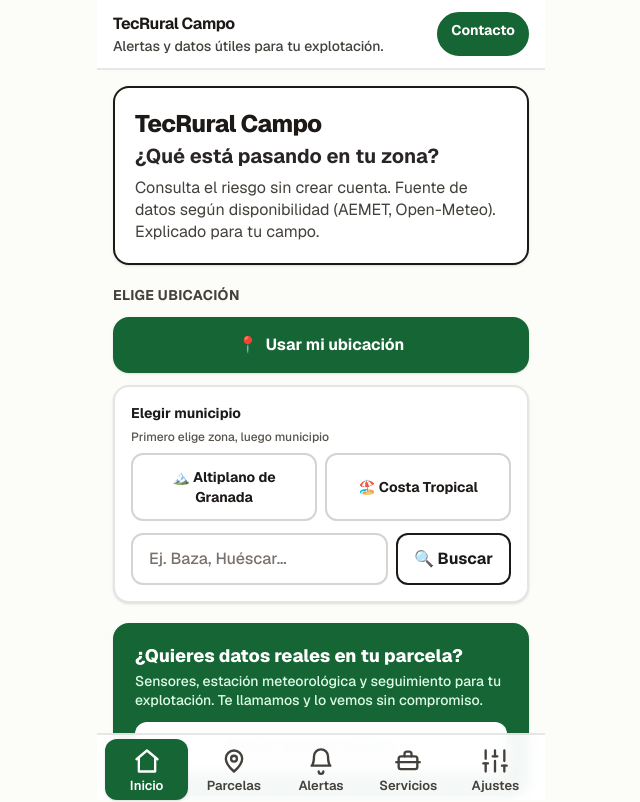
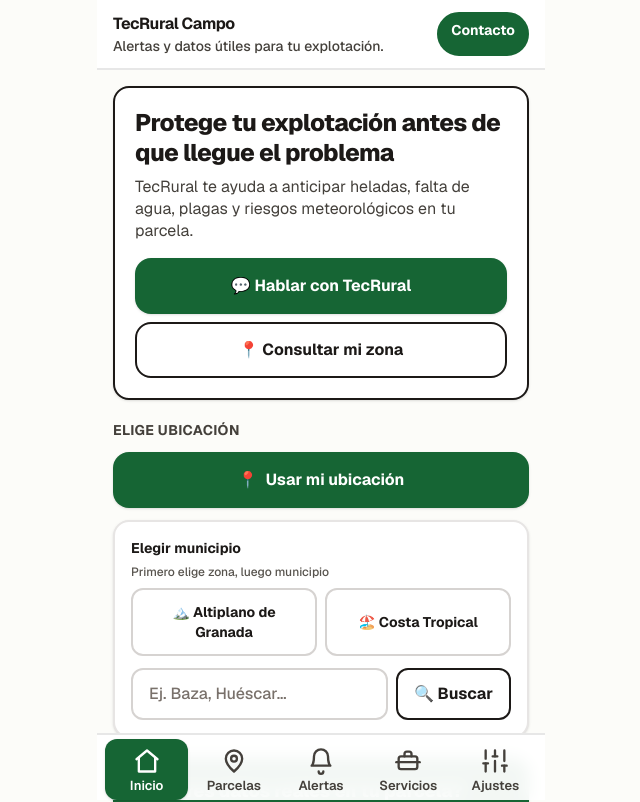
Before and after one commit to mcgnexus/tecrural_alarmas, a Next.js app: page / in a window 1280 px wide. Shown: the top 802 px of the page, without its empty margins (319-959 px from the left). Built offline with nearby package versions, Linux system fonts and the light colour scheme.

Commit message:
feat(portada): nuevo hero comercial con CTA antes del selector de zona

```diff
--- a/src/components/campo/home-sin-registro.tsx
+++ b/src/components/campo/home-sin-registro.tsx
@@ -216,12 +216,29 @@
   return (
     <div className="flex flex-col gap-5">
       <section className="rounded-2xl border-2 border-stone-900 bg-white p-5 shadow-sm">
-        <h1 className="text-2xl font-extrabold tracking-tight text-stone-900">TecRural Campo</h1>
-        <p className="mt-1 text-xl font-bold leading-tight text-stone-800">¿Qué está pasando en tu zona?</p>
-        <p className="mt-2 text-base leading-snug text-stone-700">Consulta el riesgo sin crear cuenta. Fuente de datos según disponibilidad (AEMET, Open-Meteo). Explicado para tu campo.</p>
+        <h1 className="text-2xl font-extrabold leading-tight tracking-tight text-stone-900">
+          Protege tu explotación antes de que llegue el problema
+        </h1>
+        <p className="mt-2 text-base leading-snug text-stone-700">
+          TecRural te ayuda a anticipar heladas, falta de agua, plagas y riesgos meteorológicos en tu parcela.
+        </p>
+        <div className="mt-4 flex flex-col gap-2">
+          <a
+            href="#contacto"
+            className="inline-flex min-h-[56px] w-full items-center justify-center gap-2 rounded-2xl bg-brand-800 px-5 py-4 text-base font-bold text-white shadow-sm hover:bg-brand-900"
+          >
+            💬 Hablar con TecRural
+          </a>
+          <a
+            href="#zona"
+            className="inline-flex min-h-[52px] w-full items-center justify-center gap-2 rounded-2xl border-2 border-stone-900 bg-white px-5 py-3.5 text-base font-bold text-stone-900 hover:bg-stone-50"
+          >
+            📍 Consultar mi zona
+          </a>
+        </div>
       </section>
 
-      <section className="flex flex-col gap-3">
+      <section id="zona" className="flex scroll-mt-20 flex-col gap-3">
         <h2 className="text-sm font-bold uppercase tracking-wide text-stone-700">Elige ubicación</h2>
         <button
           type="button"
```
